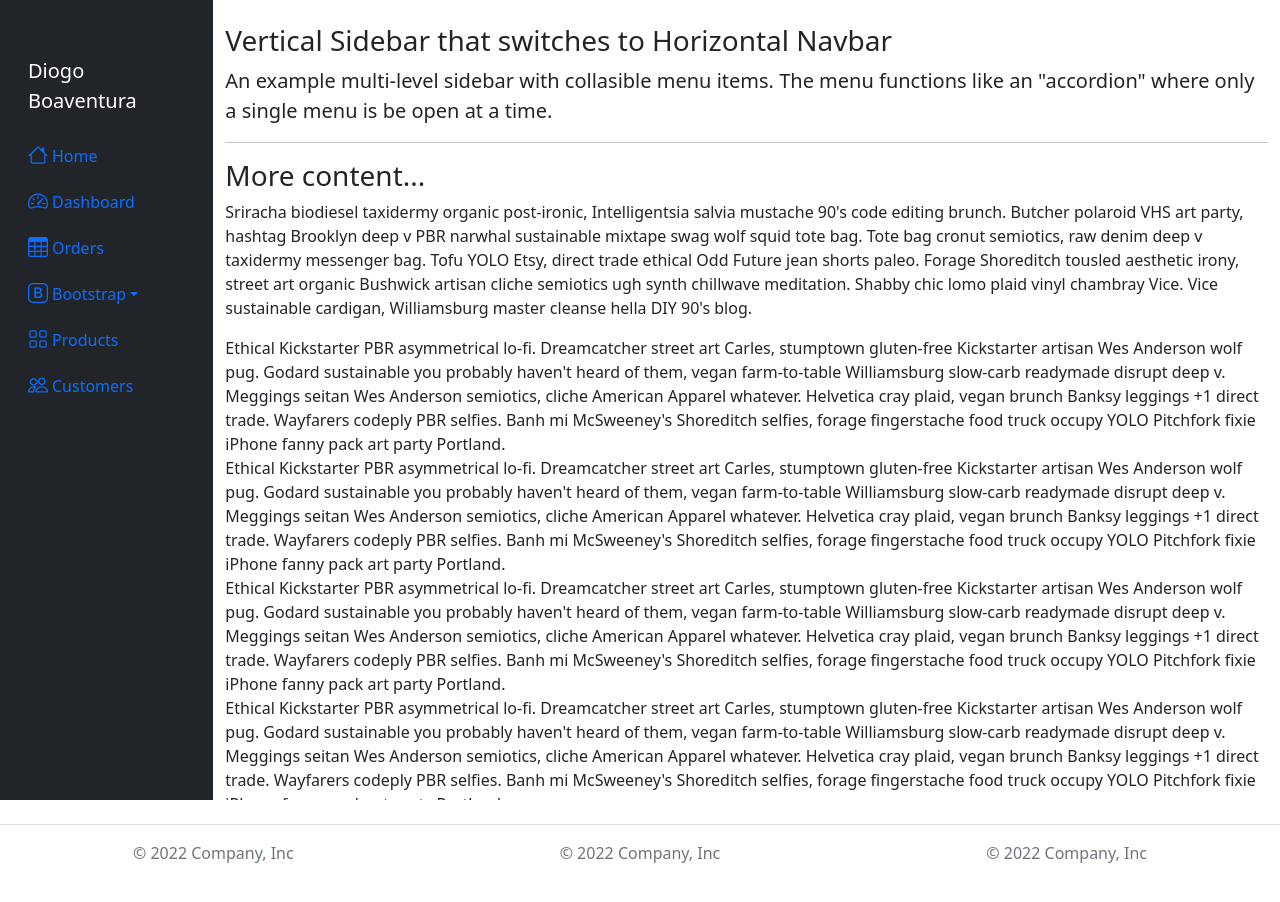
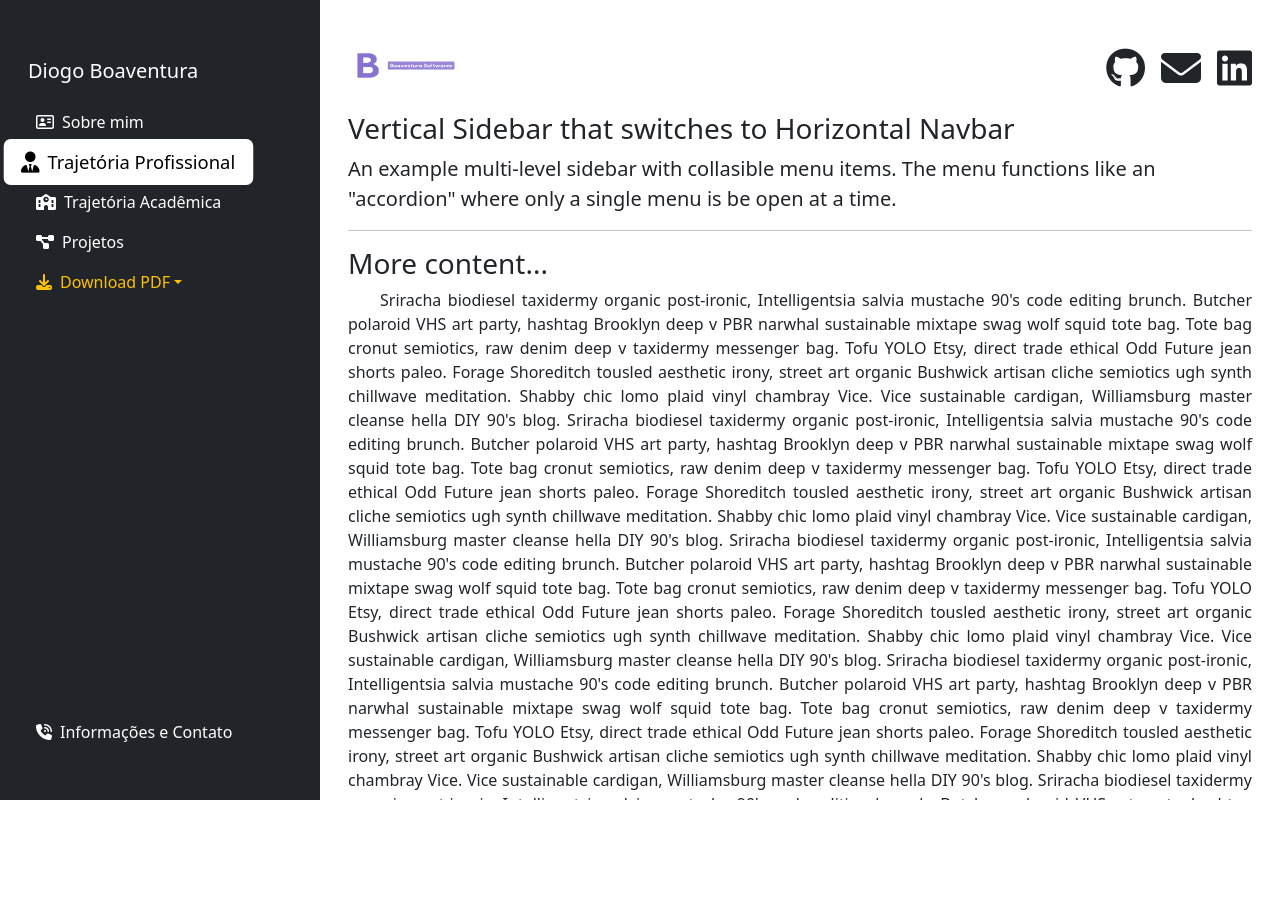
Before and after one commit to diogoboa/projetoPessoal, an Angular app in the folder projetoPessoal/: page / in a window 1280 px wide. Shown: the top 902 px of the page. After the commit the page ends 800 px from the top, so only its background shows below. Built offline with nearby package versions, Linux system fonts and the light colour scheme.

Commit message:
aprendendo angular

```diff
--- a/projetoPessoal/package.json
+++ b/projetoPessoal/package.json
@@ -18,6 +18,8 @@
     "@angular/platform-browser": "^16.0.0",
     "@angular/platform-browser-dynamic": "^16.0.0",
     "@angular/router": "^16.0.0",
+    "@fortawesome/fontawesome-free": "^6.4.0",
+    "animate.css": "^4.1.1",
     "bootstrap": "^5.2.3",
     "bootstrap-icons": "^1.10.5",
     "jquery": "^3.6.4",
--- a/projetoPessoal/src/app/app.component.html
+++ b/projetoPessoal/src/app/app.component.html
@@ -3,5 +3,3 @@
 
 
 <app-side-bar-menu></app-side-bar-menu>
-
-<app-footer></app-footer>
--- a/projetoPessoal/src/app/modules/admin/admin.component.css
+++ b/projetoPessoal/src/app/modules/admin/admin.component.css
@@ -0,0 +1,3 @@
+::-webkit-scrollbar {
+    display: none;
+}
--- a/projetoPessoal/src/app/shared/footer/footer.component.html
+++ b/projetoPessoal/src/app/shared/footer/footer.component.html
@@ -2,7 +2,7 @@
   <footer class="d-flex flex-wrap justify-content-around align-items-center py-3 my-4 border-top">
 
     <div class="d-flex justify-content-center bg-da">
-      <div class="text-muted">© 2022 Company, Inc</div>
+      <div class="text-muted">Boaventura Softwares</div>
     </div>
 
     <div class="d-flex justify-content-center bg-da">
--- a/projetoPessoal/src/app/shared/side-bar-menu/side-bar-menu.component.css
+++ b/projetoPessoal/src/app/shared/side-bar-menu/side-bar-menu.component.css
@@ -0,0 +1,66 @@
+
+.dropdown-toggle::after
+{
+  color: rgb(255,193,7);
+}
+
+
+::-webkit-scrollbar {
+    display: none;
+}
+
+
+.about p{
+  margin: 0;
+  text-indent: 2rem;
+  text-align: justify;
+}
+
+
+.item-do-menu:hover
+{
+  background-color: white;
+  transform: scale(1.15);
+}
+
+.item-do-menu:hover i
+{
+  color: rgb(255,193,7);
+  transform: scale(1.15);
+}
+
+.item-do-menu:hover span
+{
+  color: black;
+  font-weight: bold;
+  transform: scale(1.15);
+}
+
+.item-das-redes-sociais:hover
+{
+  color: #ffc107;
+  transform: scale(1.15);
+}
+
+
+.menu-ativo
+{
+  color: green;
+  background-color: white;
+  transform: scale(1.15);
+}
+
+
+.menu-ativo span
+{
+  color: black;
+  background-color: white;
+  transform: scale(1.15);
+}
+
+.menu-ativo i
+{
+  color: black;
+  background-color: white;
+  transform: scale(1.15);
+}
--- a/projetoPessoal/src/app/shared/side-bar-menu/side-bar-menu.component.html
+++ b/projetoPessoal/src/app/shared/side-bar-menu/side-bar-menu.component.html
@@ -1,31 +1,50 @@
-<div class="container-fluid overflow-hidden">
+<div class="bg-light">
+  <div class="container-xxl overflow-hidden bg-white">
     <div class="row vh-100 overflow-auto">
-    <div class="col-12 col-sm-3 col-xl-2 px-sm-2 px-0 bg-dark d-flex sticky-top">
-      <div class="d-flex flex-sm-column flex-row flex-grow-1 align-items-center align-items-sm-start ms-sm-1 px-3 pt-2 text-white">
-        <a href="/" class="mt-sm-5 d-flex align-items-center pb-sm-3 mb-md-0 me-md-auto text-white text-decoration-none">
+      <div class="col-12 col-lg-3  px-0 bg-dark d-flex sticky-top">
+        <div class="d-flex flex-lg-column flex-row flex-grow-1 align-items-center align-items-lg-start ms-lg-1 px-3 pt-2 text-white animate__animated animate__backInLeft">
+          <a href="/" class="mt-lg-5 d-flex align-items-center pb-lg-3 mb-lg-0 me-lg-auto text-white text-decoration-none">
 
-          <span class="fs-5">D<span class="d-none d-sm-inline">iogo </span>B<span class="d-none d-sm-inline">oaventura</span></span>
+            <div class="">
+              <span class="ms-2 fs-5">D<span class="d-none d-lg-inline">iogo </span>B<span class="d-none d-lg-inline">oaventura</span></span>
+            </div>
+
           </a>
 
 
 
-        <ul class="nav nav-pills flex-sm-column flex-row flex-nowrap flex-shrink-1 flex-sm-grow-0 flex-grow-1 mb-sm-auto mb-0 justify-content-center align-items-center align-items-sm-start" id="menu">
-          <li class="nav-item ">
-            <a href="#" class="nav-link px-sm-0 px-2 ">
-              <i class="fs-5 bi-house"></i><span class="ms-1 d-none d-sm-inline">Home</span>
+          <ul class="nav nav-pills flex-lg-column flex-row flex-nowrap flex-shrink-1 flex-lg-grow-0 flex-grow-1 mb-lg-auto mb-0 justify-content-center align-items-center align-items-sm-start" id="menu">
+
+
+            <li class="nav-item">
+              <a href="#" class="nav-link text-white item-do-menu ">
+                <i class="fa-regular fa-address-card"></i><span class="ms-2 d-none d-lg-inline">Sobre mim</span>
               </a>
             </li>
-          <li>
-            <a href="#submenu1" data-bs-toggle="collapse" class="nav-link px-sm-0 px-2">
-              <i class="fs-5 bi-speedometer2"></i><span class="ms-1 d-none d-sm-inline">Dashboard</span> </a>
+
+            <li class="nav-item">
+              <a href="#" class="nav-link text-white item-do-menu menu-ativo">
+                <i class="fa-solid fa-user-tie"></i><span class="ms-2 d-none d-lg-inline">Trajetória Profissional</span>
+              </a>
             </li>
-          <li>
-            <a href="#" class="nav-link px-sm-0 px-2">
-              <i class="fs-5 bi-table"></i><span class="ms-1 d-none d-sm-inline">Orders</span></a>
+
+
+            <li class="nav-item">
+              <a href="#" class="nav-link text-white item-do-menu">
+                <i class="fa-solid fa-school"></i><span class="ms-2 d-none d-lg-inline">Trajetória Acadêmica</span>
+              </a>
             </li>
+
+
+            <li class="nav-item">
+              <a href="#" class="nav-link text-white item-do-menu text-wrap">
+                <i class="fa-solid fa-diagram-project"></i><span class="ms-2 d-none d-lg-inline">Projetos</span>
+              </a>
+            </li>
+
             <li class="dropdown">
-            <a href="#" class="nav-link dropdown-toggle px-sm-0 px-2" id="dropdown" data-bs-toggle="dropdown" aria-expanded="false">
-              <i class="fs-5 bi-bootstrap"></i><span class="ms-1 d-none d-sm-inline">Bootstrap</span>
+              <a href="#" class="nav-link dropdown-toggle item-do-menu" id="dropdown" data-bs-toggle="dropdown" aria-expanded="false">
+                <i class="fa-solid fa-download text-warning"></i><span class="ms-2 d-none d-lg-inline text-warning">Download PDF</span>
               </a>
               <ul class="dropdown-menu dropdown-menu-dark text-small shadow" aria-labelledby="dropdown">
                 <li><a class="dropdown-item" href="#">New project...</a></li>
@@ -34,41 +53,72 @@
                 <li>
                   <hr class="dropdown-divider">
                 </li>
-              <li><a class="dropdown-item" href="#">Sign out</a></li>
               </ul>
             </li>
-          <li>
-            <a href="#" class="nav-link px-sm-0 px-2">
-              <i class="fs-5 bi-grid"></i><span class="ms-1 d-none d-sm-inline">Products</span></a>
-          </li>
-          <li>
-            <a href="#" class="nav-link px-sm-0 px-2">
-              <i class="fs-5 bi-people"></i><span class="ms-1 d-none d-sm-inline">Customers</span> </a>
+
+
+
+          </ul>
+
+          <ul class="nav nav-pills mb-lg-5">
+            <li class="nav-item">
+              <a href="#" class="nav-link text-white item-do-menu">
+                <i class="fa-solid fa-phone-volume"></i><span class="ms-2 d-none d-lg-inline text-wrap">Informações e Contato</span>
+              </a>
             </li>
           </ul>
+
         </div>
       </div>
-    <div class="col d-flex flex-column h-100">
-      <main class="row">
-        <div class="col pt-4">
+      <div class="col d-flex flex-column h-100 animate__animated animate__fadeInUp">
+        <main class="row px-3">
+
+          <div class="col pt-5">
+            <div class="sticky-top bg-white pb-3">
+              <div class="d-flex justify-content-between ">
+
+                <div>
+
+                  <img src="../../../assets/images/img.png" height="35" width="110"/>
+                </div>
+
+                <div class="d-flex justify-content-end gap-3">
+                  <div><i class="fa-brands fa-github h1 item-das-redes-sociais"></i></div>
+                  <div><i class="fa-solid fa-envelope h1 item-das-redes-sociais"></i></div>
+                  <div><i class="fa-brands fa-linkedin h1 item-das-redes-sociais"></i></div>
+                </div>
+
+
+              </div>
+            </div>
             <h3>Vertical Sidebar that switches to Horizontal Navbar</h3>
             <p class="lead">An example multi-level sidebar with collasible menu items. The menu functions like an "accordion" where only a single menu is be open at a time.</p>
             <hr />
             <h3>More content...</h3>
-          <p>Sriracha biodiesel taxidermy organic post-ironic, Intelligentsia salvia mustache 90's code editing brunch. Butcher polaroid VHS art party, hashtag Brooklyn deep v PBR narwhal sustainable mixtape swag wolf squid tote bag. Tote bag cronut semiotics, raw denim deep v taxidermy messenger bag. Tofu YOLO Etsy, direct trade ethical Odd Future jean shorts paleo. Forage Shoreditch tousled aesthetic irony, street art organic Bushwick artisan cliche semiotics ugh synth chillwave meditation. Shabby chic lomo plaid vinyl chambray Vice. Vice sustainable cardigan, Williamsburg master cleanse hella DIY 90's blog.</p>
+
+            <div class="about text-justify">
+
               <p>
-            Ethical Kickstarter PBR asymmetrical lo-fi. Dreamcatcher street art Carles, stumptown gluten-free Kickstarter artisan Wes Anderson wolf pug. Godard sustainable you probably haven't heard of them, vegan farm-to-table Williamsburg slow-carb readymade disrupt deep v. Meggings seitan Wes Anderson semiotics, cliche American Apparel whatever. Helvetica cray plaid, vegan brunch Banksy leggings +1 direct trade. Wayfarers codeply PBR selfies. Banh mi McSweeney's Shoreditch selfies, forage fingerstache food truck occupy YOLO Pitchfork fixie iPhone fanny pack art party Portland.<br>
-            Ethical Kickstarter PBR asymmetrical lo-fi. Dreamcatcher street art Carles, stumptown gluten-free Kickstarter artisan Wes Anderson wolf pug. Godard sustainable you probably haven't heard of them, vegan farm-to-table Williamsburg slow-carb readymade disrupt deep v. Meggings seitan Wes Anderson semiotics, cliche American Apparel whatever. Helvetica cray plaid, vegan brunch Banksy leggings +1 direct trade. Wayfarers codeply PBR selfies. Banh mi McSweeney's Shoreditch selfies, forage fingerstache food truck occupy YOLO Pitchfork fixie iPhone fanny pack art party Portland.<br>
-            Ethical Kickstarter PBR asymmetrical lo-fi. Dreamcatcher street art Carles, stumptown gluten-free Kickstarter artisan Wes Anderson wolf pug. Godard sustainable you probably haven't heard of them, vegan farm-to-table Williamsburg slow-carb readymade disrupt deep v. Meggings seitan Wes Anderson semiotics, cliche American Apparel whatever. Helvetica cray plaid, vegan brunch Banksy leggings +1 direct trade. Wayfarers codeply PBR selfies. Banh mi McSweeney's Shoreditch selfies, forage fingerstache food truck occupy YOLO Pitchfork fixie iPhone fanny pack art party Portland.<br>
-            Ethical Kickstarter PBR asymmetrical lo-fi. Dreamcatcher street art Carles, stumptown gluten-free Kickstarter artisan Wes Anderson wolf pug. Godard sustainable you probably haven't heard of them, vegan farm-to-table Williamsburg slow-carb readymade disrupt deep v. Meggings seitan Wes Anderson semiotics, cliche American Apparel whatever. Helvetica cray plaid, vegan brunch Banksy leggings +1 direct trade. Wayfarers codeply PBR selfies. Banh mi McSweeney's Shoreditch selfies, forage fingerstache food truck occupy YOLO Pitchfork fixie iPhone fanny pack art party Portland.<br>
-            Ethical Kickstarter PBR asymmetrical lo-fi. Dreamcatcher street art Carles, stumptown gluten-free Kickstarter artisan Wes Anderson wolf pug. Godard sustainable you probably haven't heard of them, vegan farm-to-table Williamsburg slow-carb readymade disrupt deep v. Meggings seitan Wes Anderson semiotics, cliche American Apparel whatever. Helvetica cray plaid, vegan brunch Banksy leggings +1 direct trade. Wayfarers codeply PBR selfies. Banh mi McSweeney's Shoreditch selfies, forage fingerstache food truck occupy YOLO Pitchfork fixie iPhone fanny pack art party Portland.<br>
-            Ethical Kickstarter PBR asymmetrical lo-fi. Dreamcatcher street art Carles, stumptown gluten-free Kickstarter artisan Wes Anderson wolf pug. Godard sustainable you probably haven't heard of them, vegan farm-to-table Williamsburg slow-carb readymade disrupt deep v. Meggings seitan Wes Anderson semiotics, cliche American Apparel whatever. Helvetica cray plaid, vegan brunch Banksy leggings +1 direct trade. Wayfarers codeply PBR selfies. Banh mi McSweeney's Shoreditch selfies, forage fingerstache food truck occupy YOLO Pitchfork fixie iPhone fanny pack art party Portland.<br>
-            Ethical Kickstarter PBR asymmetrical lo-fi. Dreamcatcher street art Carles, stumptown gluten-free Kickstarter artisan Wes Anderson wolf pug. Godard sustainable you probably haven't heard of them, vegan farm-to-table Williamsburg slow-carb readymade disrupt deep v. Meggings seitan Wes Anderson semiotics, cliche American Apparel whatever. Helvetica cray plaid, vegan brunch Banksy leggings +1 direct trade. Wayfarers codeply PBR selfies. Banh mi McSweeney's Shoreditch selfies, forage fingerstache food truck occupy YOLO Pitchfork fixie iPhone fanny pack art party Portland.<br>
-            Ethical Kickstarter PBR asymmetrical lo-fi. Dreamcatcher street art Carles, stumptown gluten-free Kickstarter artisan Wes Anderson wolf pug. Godard sustainable you probably haven't heard of them, vegan farm-to-table Williamsburg slow-carb readymade disrupt deep v. Meggings seitan Wes Anderson semiotics, cliche American Apparel whatever. Helvetica cray plaid, vegan brunch Banksy leggings +1 direct trade. Wayfarers codeply PBR selfies. Banh mi McSweeney's Shoreditch selfies, forage fingerstache food truck occupy YOLO Pitchfork fixie iPhone fanny pack art party Portland.<br>
+
+
+                Sriracha biodiesel taxidermy organic post-ironic, Intelligentsia salvia mustache 90's code editing brunch. Butcher polaroid VHS art party, hashtag Brooklyn deep v PBR narwhal sustainable mixtape swag wolf squid tote bag. Tote bag cronut semiotics, raw denim deep v taxidermy messenger bag. Tofu YOLO Etsy, direct trade ethical Odd Future jean shorts paleo. Forage Shoreditch tousled aesthetic irony, street art organic Bushwick artisan cliche semiotics ugh synth chillwave meditation. Shabby chic lomo plaid vinyl chambray Vice. Vice sustainable cardigan, Williamsburg master cleanse hella DIY 90's blog.
+                Sriracha biodiesel taxidermy organic post-ironic, Intelligentsia salvia mustache 90's code editing brunch. Butcher polaroid VHS art party, hashtag Brooklyn deep v PBR narwhal sustainable mixtape swag wolf squid tote bag. Tote bag cronut semiotics, raw denim deep v taxidermy messenger bag. Tofu YOLO Etsy, direct trade ethical Odd Future jean shorts paleo. Forage Shoreditch tousled aesthetic irony, street art organic Bushwick artisan cliche semiotics ugh synth chillwave meditation. Shabby chic lomo plaid vinyl chambray Vice. Vice sustainable cardigan, Williamsburg master cleanse hella DIY 90's blog.
+                Sriracha biodiesel taxidermy organic post-ironic, Intelligentsia salvia mustache 90's code editing brunch. Butcher polaroid VHS art party, hashtag Brooklyn deep v PBR narwhal sustainable mixtape swag wolf squid tote bag. Tote bag cronut semiotics, raw denim deep v taxidermy messenger bag. Tofu YOLO Etsy, direct trade ethical Odd Future jean shorts paleo. Forage Shoreditch tousled aesthetic irony, street art organic Bushwick artisan cliche semiotics ugh synth chillwave meditation. Shabby chic lomo plaid vinyl chambray Vice. Vice sustainable cardigan, Williamsburg master cleanse hella DIY 90's blog.
+                Sriracha biodiesel taxidermy organic post-ironic, Intelligentsia salvia mustache 90's code editing brunch. Butcher polaroid VHS art party, hashtag Brooklyn deep v PBR narwhal sustainable mixtape swag wolf squid tote bag. Tote bag cronut semiotics, raw denim deep v taxidermy messenger bag. Tofu YOLO Etsy, direct trade ethical Odd Future jean shorts paleo. Forage Shoreditch tousled aesthetic irony, street art organic Bushwick artisan cliche semiotics ugh synth chillwave meditation. Shabby chic lomo plaid vinyl chambray Vice. Vice sustainable cardigan, Williamsburg master cleanse hella DIY 90's blog.
+                Sriracha biodiesel taxidermy organic post-ironic, Intelligentsia salvia mustache 90's code editing brunch. Butcher polaroid VHS art party, hashtag Brooklyn deep v PBR narwhal sustainable mixtape swag wolf squid tote bag. Tote bag cronut semiotics, raw denim deep v taxidermy messenger bag. Tofu YOLO Etsy, direct trade ethical Odd Future jean shorts paleo. Forage Shoreditch tousled aesthetic irony, street art organic Bushwick artisan cliche semiotics ugh synth chillwave meditation. Shabby chic lomo plaid vinyl chambray Vice. Vice sustainable cardigan, Williamsburg master cleanse hella DIY 90's blog.
 
               </p>
+
+            </div>
+
+
           </div>
         </main>
+        <app-footer></app-footer>
       </div>
+
     </div>
+
   </div>
+
+</div>
--- a/projetoPessoal/src/app/shared/side-bar-menu/side-bar-menu.component.ts
+++ b/projetoPessoal/src/app/shared/side-bar-menu/side-bar-menu.component.ts
@@ -1,4 +1,5 @@
 import { Component } from '@angular/core';
+
 
 @Component({
   selector: 'app-side-bar-menu',
--- a/projetoPessoal/src/styles.css
+++ b/projetoPessoal/src/styles.css
@@ -1 +1,13 @@
-/* You can add global styles to this file, and also import other style files */
+::-webkit-scrollbar {
+    width: 20px;
+    background-color: darkgrey;
+}
+
+::-webkit-scrollbar-thumb {
+    background:black url('https://chat.openai.com/apple-touch-icon.png') no-repeat;
+        background-size:26px 63px;
+        background-position:;
+        display: block;
+        width: 30px;
+        height: 100px;
+  }
```
Also changed, not shown: projetoPessoal/angular.json (+8 -2 lines), projetoPessoal/src/assets/images/img.png (added), 1 other file (tests, documents, lock files or other folders). Lines whose indentation alone changed are shown as unchanged.
